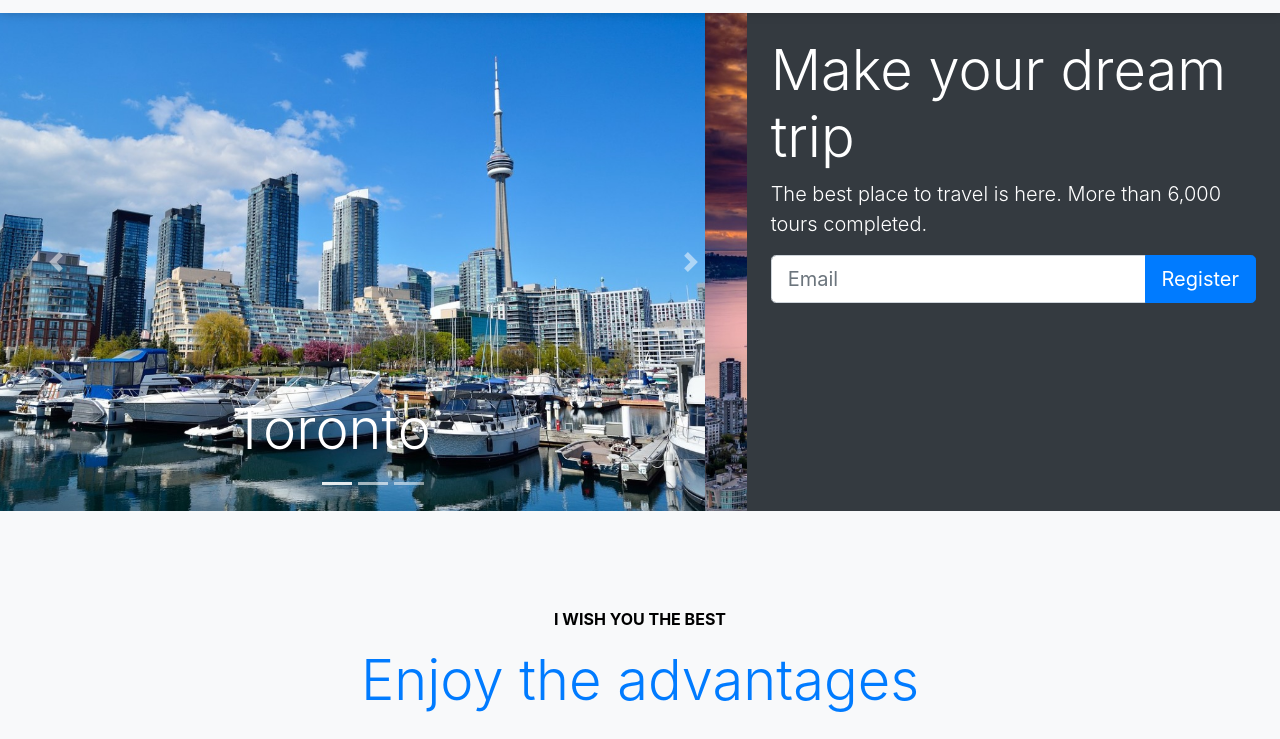
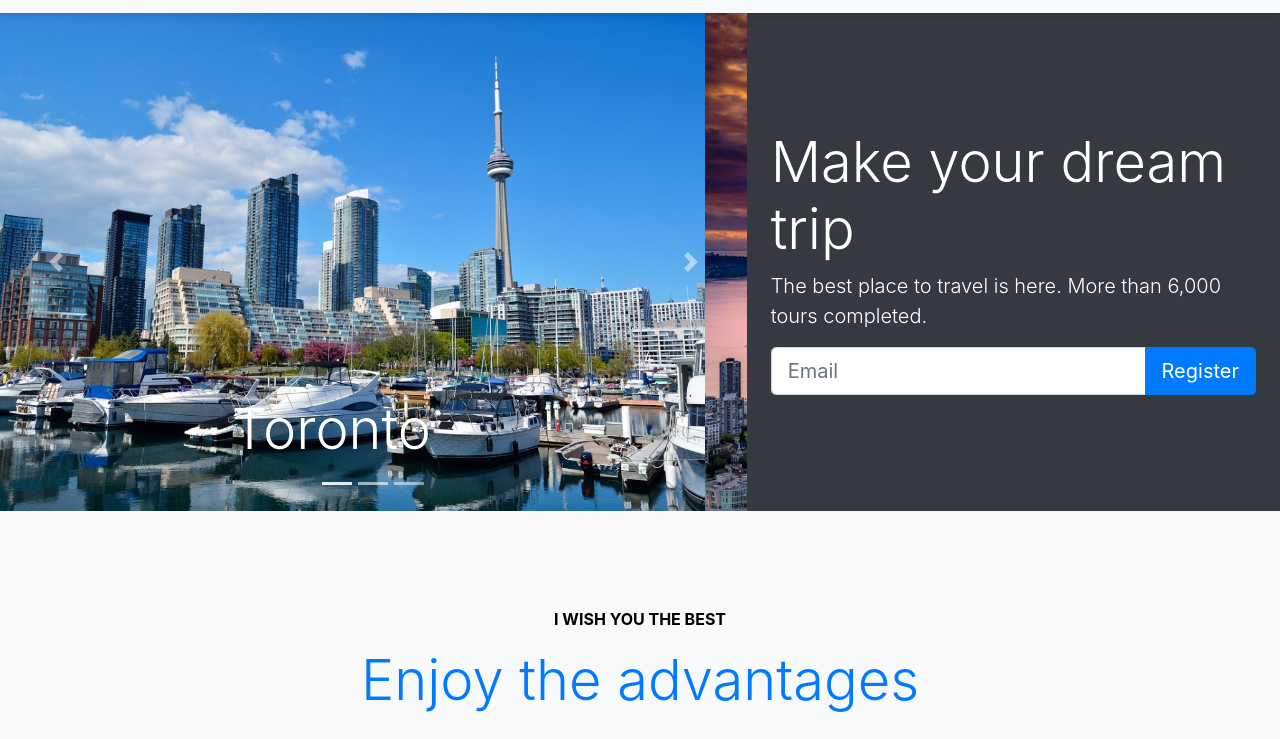
Before and after one commit to DiegoCapella/Travel-DC, a plain HTML site: page index.html in a window 1280 px wide. Shown: the part 61-800 px from the top of the page. Drawn offline with Linux system fonts and the light colour scheme.

Commit message:
Update position reriste email

```diff
--- a/index.html
+++ b/index.html
@@ -45,7 +45,7 @@
 
   <!-- Sliders -->
   <section class="container-fluid">
-    <div class="row text-white">
+    <div class="row text-white bg-dark">
       <!-- Carousel -->
       <div class="col-lg-7 p-0">
         <div id="carouselCity" class="carousel slide" data-ride="carousel">
@@ -85,7 +85,7 @@
         </div>
       </div>
       <!-- Register Email -->
-      <div class="col-lg-5 bg-dark p-4">
+      <div class="col-lg-5 p-4 align-self-center">
         <h1 class="display-4">Make your dream trip</h1>
         <p class="lead">The best place to travel is here. More than 6,000 tours completed.</p>
         <form class="" action="">
```
